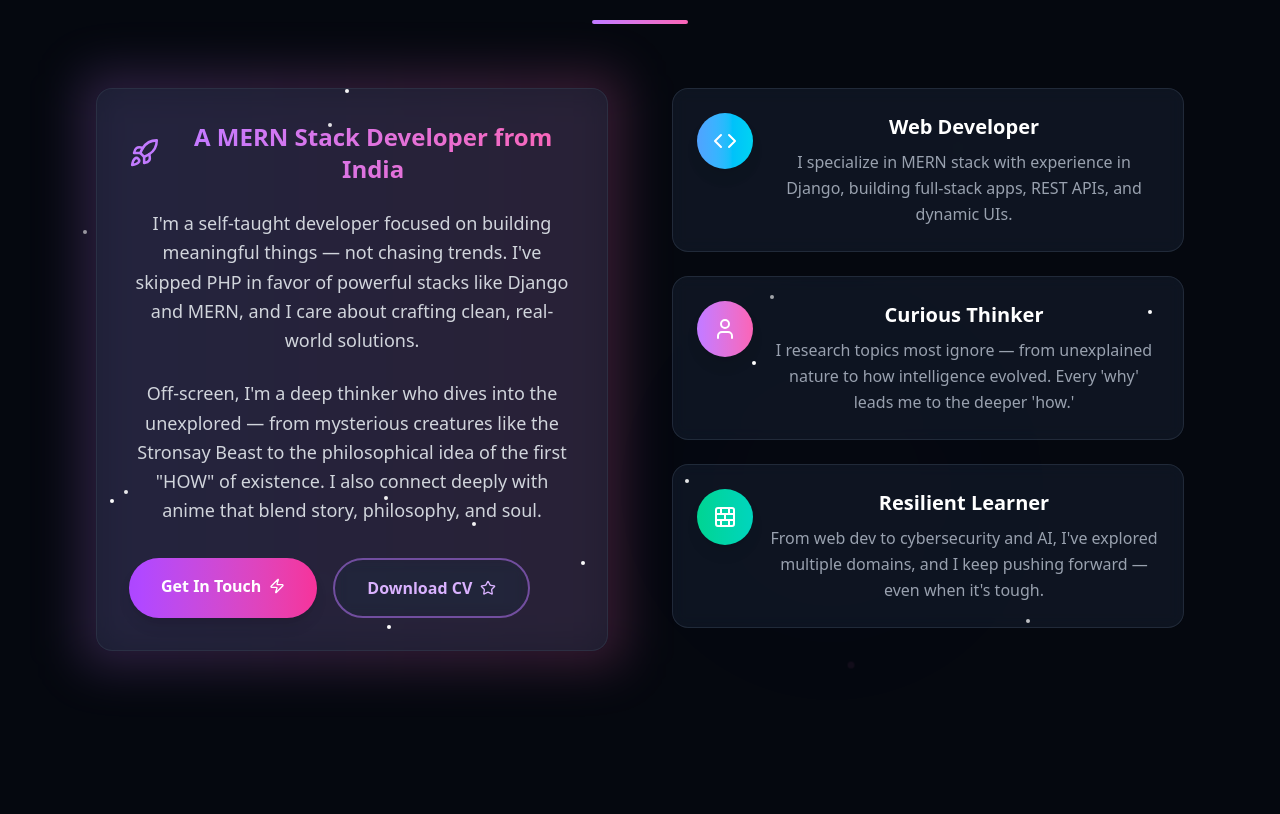
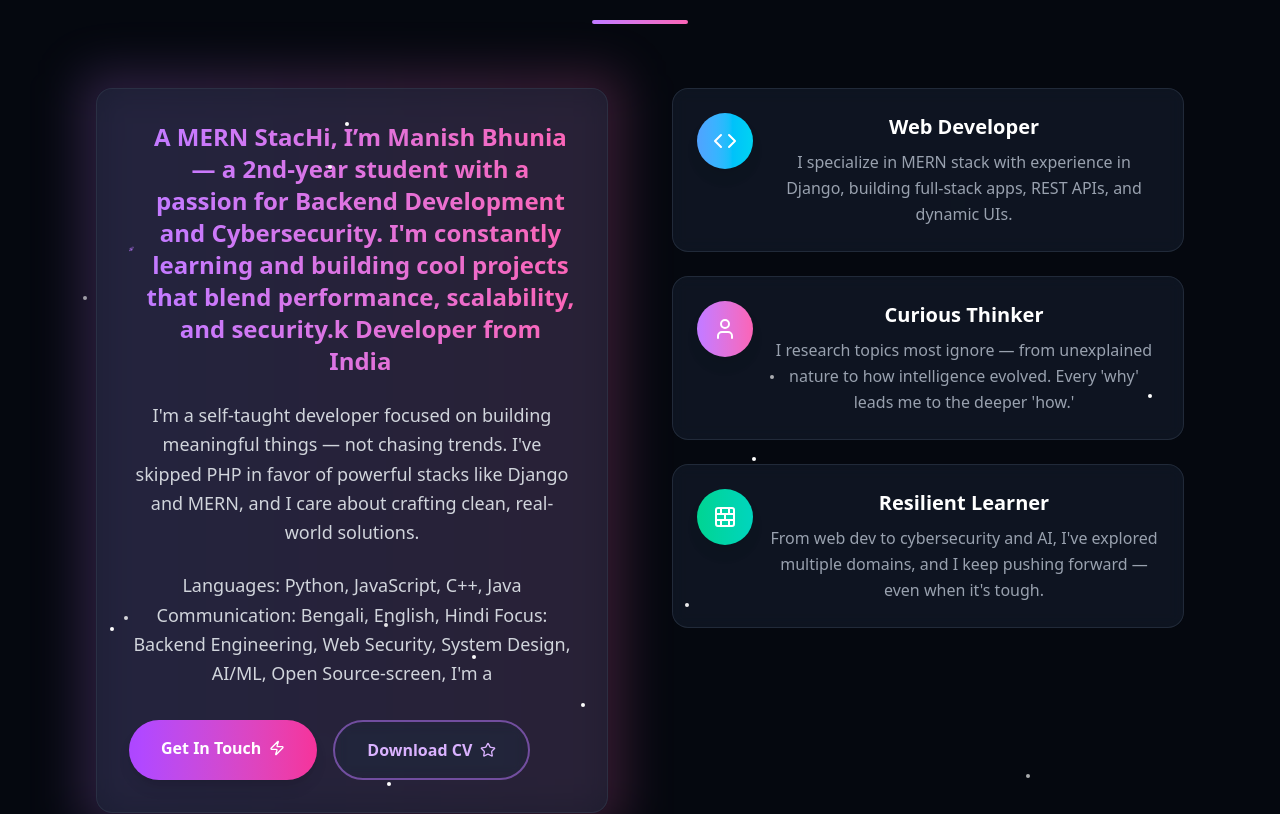
Before and after one commit to Manish652/Portfolio, a React (Vite) app: page / in a window 1280 px wide. Shown: the part 952-1766 px from the top of the page. Built offline with nearby package versions, Linux system fonts and the light colour scheme.

Commit message:
UI UPDATE AGAIN part90

```diff
--- a/src/components/AboutMe.jsx
+++ b/src/components/AboutMe.jsx
@@ -37,7 +37,7 @@ function AboutMe() {
                   <div className="flex items-center gap-3 mb-6">
                     <Rocket className="w-8 h-8 text-purple-400" />
                     <h3 className="text-2xl font-semibold bg-gradient-to-r from-purple-400 to-pink-400 bg-clip-text text-transparent">
-                      A MERN Stack Developer from India
+                      A MERN StacHi, I’m Manish Bhunia — a 2nd-year student with a passion for Backend Development and Cybersecurity. I'm constantly learning and building cool projects that blend performance, scalability, and security.k Developer from India
                     </h3>
                   </div>
 
@@ -46,7 +46,9 @@ function AboutMe() {
                       I'm a self-taught developer focused on building meaningful things — not chasing trends. I've skipped PHP in favor of powerful stacks like Django and MERN, and I care about crafting clean, real-world solutions.
                     </p>
                     <p className="text-gray-300 leading-relaxed">
-                      Off-screen, I'm a deep thinker who dives into the unexplored — from mysterious creatures like the Stronsay Beast to the philosophical idea of the first "HOW" of existence. I also connect deeply with anime that blend story, philosophy, and soul.
+Languages: Python, JavaScript, C++, Java
+Communication: Bengali, English, Hindi
+Focus: Backend Engineering, Web Security, System Design, AI/ML, Open Source-screen, I'm a
                     </p>
                   </div>
 
```
